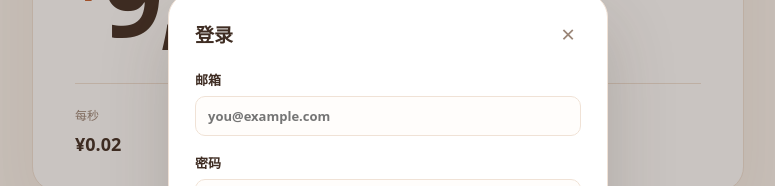
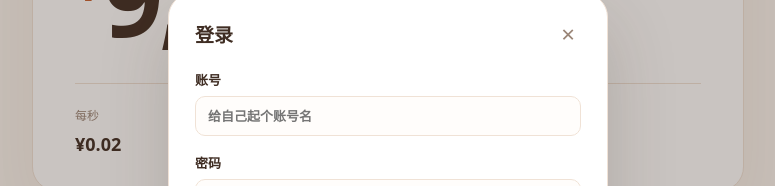
Before and after one commit to bowen-abab/makemoney, a React (Vite) app: page / in a window 1280 px wide. Both pictures are taken after a click on the button "登录". Shown: the part 250-436 px from the top of the page, without its empty margins (252-1027 px from the left). Built offline with nearby package versions, Linux system fonts and the light colour scheme; no server answers.

Commit message:
Simplify auth to username and password

```diff
--- a/src/components/AuthModal.jsx
+++ b/src/components/AuthModal.jsx
@@ -1,26 +1,42 @@
 import { useState } from 'react'
 import { supabase } from '../lib/supabase.js'
 
+function toEmail(account) {
+  const value = account.trim()
+  return value.includes('@') ? value : `${value}@makemoney.app`
+}
+
 export default function AuthModal({ onClose }) {
   const [mode, setMode] = useState('login')
-  const [email, setEmail] = useState('')
+  const [account, setAccount] = useState('')
   const [password, setPassword] = useState('')
   const [error, setError] = useState('')
   const [message, setMessage] = useState('')
   const [loading, setLoading] = useState(false)
 
   const submit = async () => {
+    const name = account.trim()
+    if (!name) {
+      setError('请输入账号')
+      return
+    }
+    if (password.length < 6) {
+      setError('密码至少 6 位')
+      return
+    }
+
     setLoading(true)
     setError('')
     setMessage('')
     try {
+      const email = toEmail(name)
       if (mode === 'register') {
         const { data, error: signUpError } = await supabase.auth.signUp({ email, password })
         if (signUpError) throw signUpError
         if (data.session) {
           onClose()
         } else {
-          setMessage('注册成功，请查收验证邮件后再登录。')
+          setMessage('注册成功。请到 Supabase 关闭邮箱验证后，直接登录即可。')
         }
       } else {
         const { error: signInError } = await supabase.auth.signInWithPassword({ email, password })
@@ -38,17 +54,18 @@ export default function AuthModal({ onClose }) {
     <div className="modal-backdrop" onMouseDown={onClose}>
       <div className="modal" onMouseDown={(event) => event.stopPropagation()} role="dialog" aria-modal="true">
         <div className="modal-head">
-          <h2>{mode === 'login' ? '登录' : '注册'}</h2>
+          <h2>{mode === 'login' ? '登录' : '注册账号'}</h2>
           <button className="icon-btn" onClick={onClose} aria-label="关闭">×</button>
         </div>
 
         <label className="field">
-          <span>邮箱</span>
+          <span>账号</span>
           <input
-            type="email"
-            value={email}
-            onChange={(event) => setEmail(event.target.value)}
-            placeholder="you@example.com"
+            type="text"
+            value={account}
+            onChange={(event) => setAccount(event.target.value)}
+            placeholder="给自己起个账号名"
+            autoComplete="username"
           />
         </label>
 
@@ -59,6 +76,7 @@ export default function AuthModal({ onClose }) {
             value={password}
             onChange={(event) => setPassword(event.target.value)}
             placeholder="至少 6 位"
+            autoComplete={mode === 'register' ? 'new-password' : 'current-password'}
           />
         </label>
 
```
